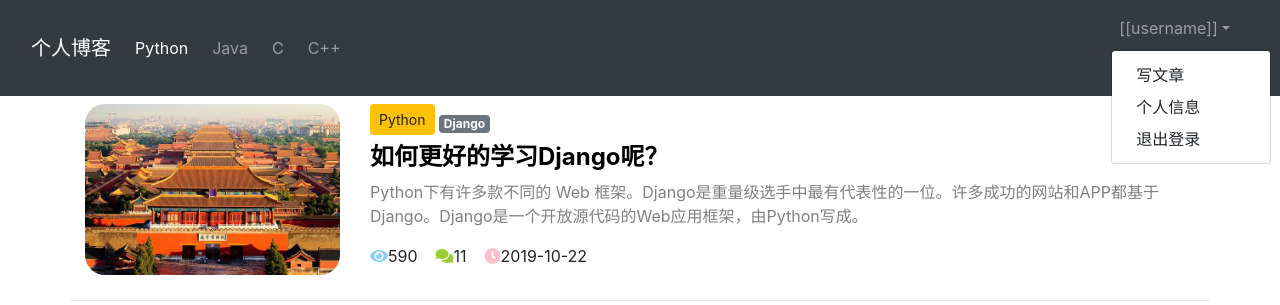
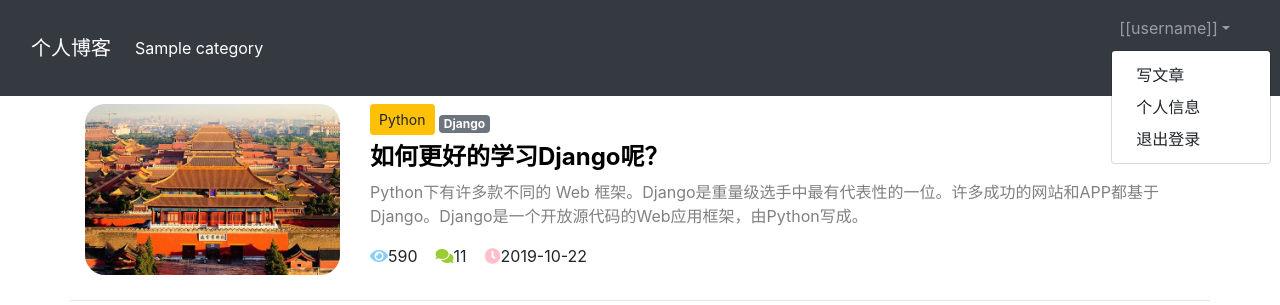
Before and after one commit to qruihua/itheima_blog, a Django app: page / in a window 1280 px wide. Shown: the top 305 px of the page. Run offline with Django 3.2, Linux system fonts and the light colour scheme; tables that the repository leaves empty hold one stand-in row (values such as "Sample post"); some libraries are stand-ins or nearby versions.

Commit message:
'首页分类展示'

```diff
--- a/blog/home/views.py
+++ b/blog/home/views.py
@@ -1,10 +1,29 @@
 from django.shortcuts import render
 from django.views import View
 # Create your views here.
+from home.models import ArticleCategory
+from django.http import HttpResponseNotFound
 
 class IndexView(View):
     """首页广告"""
 
     def get(self, request):
         """提供首页广告界面"""
-        return render(request, 'index.html')
+        #?cat_id=xxx&page_num=xxx&page_size=xxx
+        cat_id=request.GET.get('cat_id',1)
+
+        #判断分类id
+        try:
+            category = ArticleCategory.objects.get(id=cat_id)
+        except ArticleCategory.DoesNotExist:
+            return HttpResponseNotFound('没有此分类')
+
+        # 获取博客分类信息
+        categories = ArticleCategory.objects.all()
+
+        context = {
+            'categories':categories,
+            'category':category
+        }
+
+        return render(request, 'index.html',context=context)
--- a/blog/templates/index.html
+++ b/blog/templates/index.html
@@ -35,18 +35,17 @@
         <div class="collapse navbar-collapse">
             <div>
                 <ul class="nav navbar-nav">
-                    <li class="nav-item active">
-                        <a class="nav-link mr-2" href="#">Python</a>
-                    </li>
-                    <li class="nav-item">
-                        <a class="nav-link mr-2" href="#">Java</a>
-                    </li>
-                    <li class="nav-item">
-                        <a class="nav-link mr-2" href="#">C</a>
-                    </li>
-                    <li class="nav-item">
-                        <a class="nav-link mr-2" href="#">C++</a>
-                    </li>
+                    {% for cat in categories %}
+                        {% if cat.id == category.id %}
+                            <li class="nav-item active">
+                                <a class="nav-link mr-2" href="/?cat_id={{ cat.id }}">{{ cat.title }}</a>
+                            </li>
+                        {% else %}
+                            <li class="nav-item">
+                                <a class="nav-link mr-2" href="/?cat_id={{ cat.id }}">{{ cat.title }}</a>
+                            </li>
+                        {% endif %}
+                    {% endfor %}
                 </ul>
             </div>
         </div>
```
